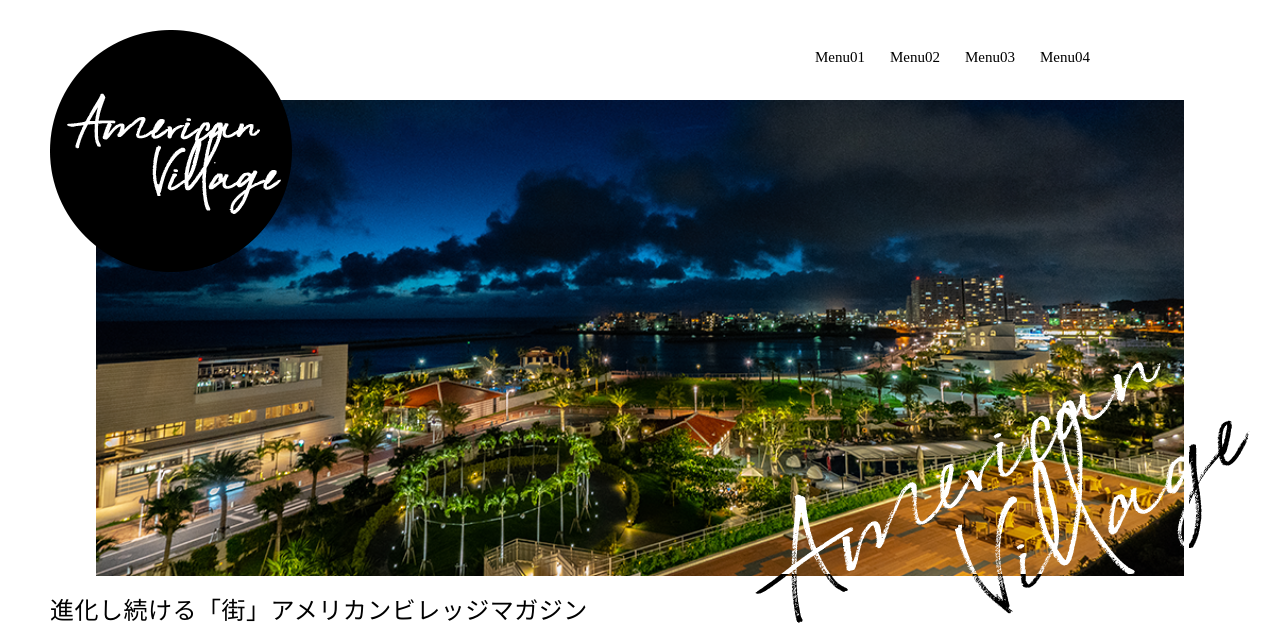
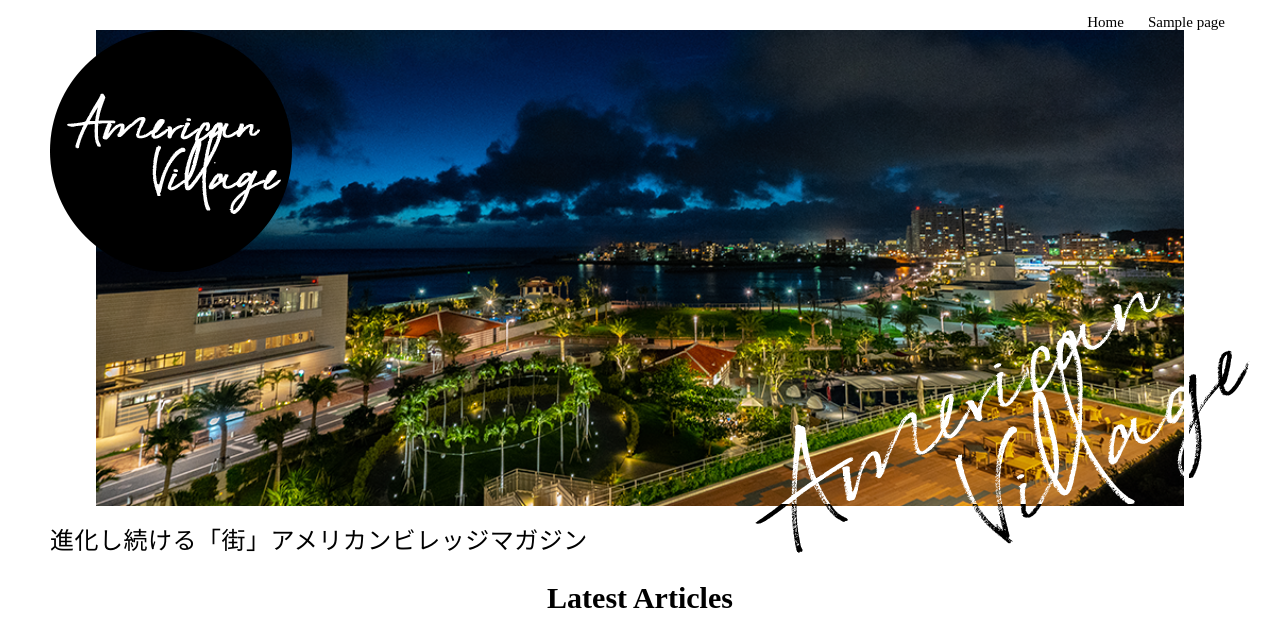
Before and after one commit to HirokoAB/OJT, a WordPress theme: template index.php in a window 1280 px wide. Shown: the top 623 px of the page. Run offline with PHP 8.4 and a stand-in for WordPress, Linux system fonts and the light colour scheme; the site name, menu and one post (Sample post) are stand-ins, and other content is empty.

Commit message:
グローバルナビゲーション追加しました

```diff
--- a/css/style.css
+++ b/css/style.css
@@ -17,7 +17,26 @@ a{
 }
 
 /*ヘッダーメニュー*/
-.header-menu{
+
+.menu{
+  display: flex;
+  justify-content: flex-end;
+  align-items: center;
+  margin-right: 55px;
+
+}
+
+.menu li{
+  margin-top: 15px;
+  margin-left: 24px;
+  font-size: 15px;
+  font-family: "游ゴシック体", YuGothic;
+}
+
+
+
+
+/*.header-menu{
   height: 140px;
   display: flex;
   justify-content: flex-end;
@@ -31,7 +50,7 @@ a{
   font-size: 15px;
   font-family: "游ゴシック体", YuGothic;
 }
-
+*/
 /*ヘッダー画像*/
 .header-img{
   text-align: center;
--- a/index.php
+++ b/index.php
@@ -11,12 +11,8 @@
 
   <header>
     <!-- ヘッダーメニュー -->
-    <ul class="header-menu">
-      <li>Menu01</li>
-      <li>Menu02</li>
-      <li>Menu03</li>
-      <li>Menu04</li>
-    </ul>
+    <?php wp_nav_menu( $args ); ?>
+
     <!-- ヘッダー画像 -->
     <div class="header-img">
       <!-- PC用画像 -->
```
